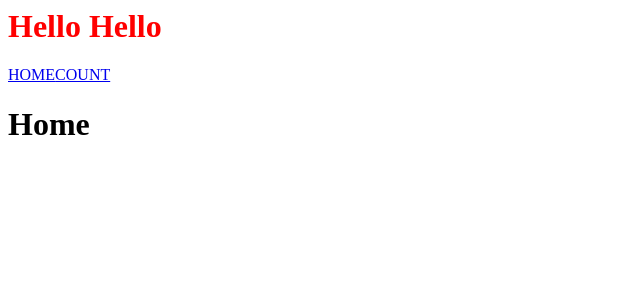
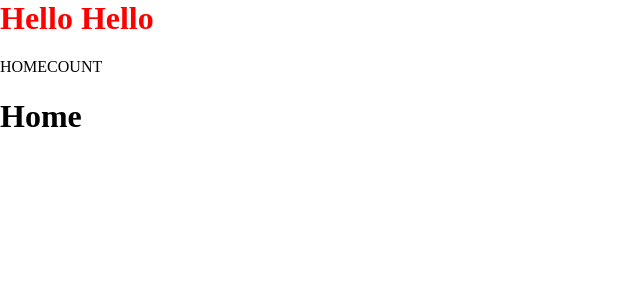
Before and after one commit to telbby/telbby-frontend, a React app: page / in a window 1280 px wide. Shown: the top 300 px of the page, without its empty margins (0-640 px from the left). Built offline with nearby package versions, Linux system fonts and the light colour scheme.

Commit message:
[#3] style: global style 적용
emotion.js Global 컴포넌트 사용하여 global style 적용

```diff
--- a/src/App.tsx
+++ b/src/App.tsx
@@ -8,6 +8,7 @@ import Navigation from './components/Navigation';
 import Uri from './constants/uri';
 import CountPage from './pages/CountPage';
 import HomePage from './pages/HomePage';
+import GlobalStyle from './styles/global';
 
 const appTitleStyle = css`
   color: red;
@@ -17,6 +18,7 @@ const App: FC = () => {
   return (
     <BrowserRouter>
       <RecoilRoot>
+        <GlobalStyle />
         <h1 css={appTitleStyle}>Hello Hello</h1>
         <div>
           <Navigation />
--- /dev/null
+++ b/src/styles/global.tsx
@@ -0,0 +1,31 @@
+import React, { ReactElement } from 'react';
+
+import { Global, css } from '@emotion/react';
+
+const style = css`
+  html,
+  body {
+    margin: 0;
+    padding: 0;
+  }
+
+  #root {
+    width: 100%;
+    height: 100vh;
+  }
+
+  button[type='button'] {
+    cursor: pointer;
+  }
+
+  a {
+    color: black;
+    text-decoration: none;
+  }
+`;
+
+const GlobalStyle = (): ReactElement => {
+  return <Global styles={style} />;
+};
+
+export default GlobalStyle;
```
